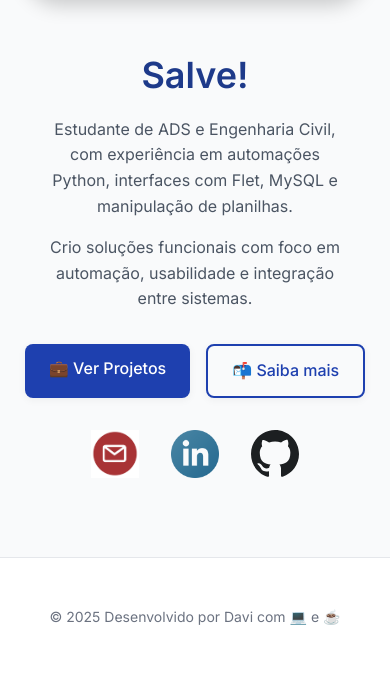
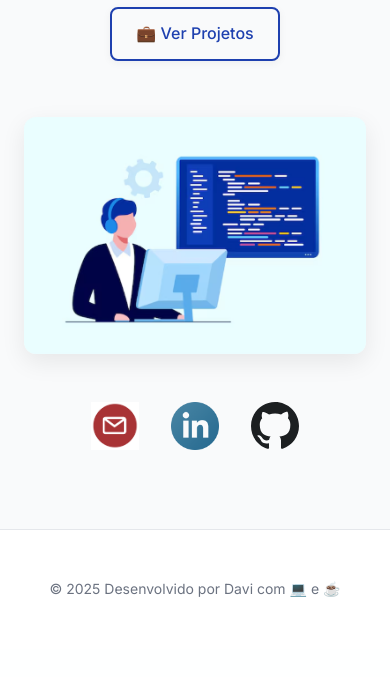
Before and after one commit to DaviiBr/Portifolio-github, a Flask app: page / in a window 390 px wide. Shown: the part 657-1334 px from the top of the page. After the commit the page ends 1254 px from the top, so only its background shows below. Run offline with Flask 3, Linux system fonts and the light colour scheme.

Commit message:
Reconstrução da pagina inicial

```diff
--- a/static/css/style.css
+++ b/static/css/style.css
@@ -220,6 +220,18 @@ a {
   .actions {
     justify-content: center;
   }
+  .estilo-referencia-grid {
+    flex-direction: column;
+    text-align: center;
+  }
+
+  .hero-texto {
+    text-align: center;
+  }
+
+  .contato-home {
+    justify-content: center;
+  }
 }
 
 .contato-icones {
@@ -355,3 +367,80 @@ a {
   padding: 0.5rem 1rem;
   font-size: 0.875rem;
 }
+
+/* Já existente, mas reforçamos o layout */
+.estilo-referencia-grid {
+  display: flex;
+  align-items: center;
+  justify-content: space-between;
+  gap: 2rem;
+  flex-wrap: wrap;
+}
+
+.hero-texto {
+  flex: 1 1 50%;
+  text-align: left;
+}
+
+.hero-imagem {
+  flex: 1 1 40%;
+  display: flex;
+  justify-content: center;
+}
+
+.img-ilustracao {
+  width: 100%;
+  max-width: 360px;
+  height: auto;
+  border-radius: 12px;
+  box-shadow: 0 8px 24px rgba(0, 0, 0, 0.08);
+}
+
+.hero-heading {
+  font-size: 1.5rem;
+  font-weight: 600;
+  color: #111827;
+  margin-bottom: 1.5rem;
+  line-height: 1.4;
+  text-align: center;
+}
+
+.subtitulo-destaque {
+  color: #1e40af;
+  font-weight: 700;
+  font-size: 2rem;
+}
+
+.hero-description {
+  font-size: 1rem;
+  color: #4b5563;
+  margin-bottom: 2rem;
+  line-height: 1.6;
+  max-width: 540px;
+}
+
+/* Reutiliza os ícones de contato, apenas centraliza melhor */
+.contato-home.centralizada {
+  justify-content: center;
+  margin-top: 3rem;
+}
+
+/* Responsivo */
+@media (max-width: 768px) {
+  .estilo-referencia-grid {
+    flex-direction: column;
+    text-align: center;
+  }
+
+  .hero-texto {
+    text-align: center;
+  }
+
+  .hero-description {
+    margin: 0 auto 2rem;
+  }
+
+  .hero-imagem {
+    margin-top: 1.5rem;
+  }
+}
--- a/templates/index.html
+++ b/templates/index.html
@@ -1,26 +1,28 @@
 {% extends 'base.html' %}
 
 {% block content %}
-<section class="hero-section">
-  <div class="hero-grid">
-    <div class="hero-img-container">
-      <img src="{{ url_for('static', filename='img/perfil.png') }}" alt="Foto de Perfil" class="profile-img-large">
+<section class="hero-section estilo-referencia">
+  <div class="hero-grid estilo-referencia-grid">
+    <div class="hero-texto">
+      <h2 class="hero-heading">
+        Olá! Eu sou o Davi, <br>
+        <span class="subtitulo-destaque">Python Developer</span>
+      </h2>
+      <p class="hero-description">
+        Estudante de ADS e Engenharia Civil, com experiência prática em Python, MySQL e interfaces visuais com Flet.
+        Crio soluções funcionais, com foco em produtividade e integração entre sistemas.
+      </p>
+      <div class="actions">
+        <a href="/saibamais" class="btn secundario">📖 Saiba mais</a>
+        <a href="/projetos" class="btn secundario">💼 Ver Projetos</a>
       </div>
-    <div class="hero-content">
-      <h2 class="hero-title">Salve! <span class="destaque"></span></h2>
-      <p class="hero-text">
-        Estudante de ADS e Engenharia Civil, com experiência em automações Python, interfaces com Flet, MySQL e manipulação de planilhas.
-      </p>
-      <p class="hero-text">
-        Crio soluções funcionais com foco em automação, usabilidade e integração entre sistemas.
-      </p>
-
-      <div class="actions">
-        <a href="/projetos" class="btn">💼 Ver Projetos</a>
-        <a href="/saibamais" class="btn secundario">📬 Saiba mais</a>
+    </div>
+    <div class="hero-imagem">
+      <img src="{{ url_for('static', filename='img/perfil.png') }}" alt="Minha Foto" class="img-ilustracao">
+    </div>
   </div>
 
-      <div class="contato-home">
+  <div class="contato-home centralizada">
     <a href="mailto:seuemail@exemplo.com" class="contato-icon" aria-label="Email">
       <img src="{{ url_for('static', filename='img/email.png') }}" alt="E-mail">
     </a>
@@ -31,7 +33,5 @@
       <img src="{{ url_for('static', filename='img/github.svg') }}" alt="GitHub">
     </a>
   </div>
-    </div>
-  </div>
 </section>
 {% endblock %}
--- a/templates/saibamais.html
+++ b/templates/saibamais.html
@@ -35,7 +35,7 @@
         <img src="{{ url_for('static', filename='img/api.svg') }}" class="card-icon" alt="API">
         Desenvolvimento de APIs
       </h3>
-      <p>Conhecimentos acadêmicos em criação de APIs REST com Flask, boas práticas de estruturação backend e integração de sistemas.</p>
+      <p>Conhecimentos em criação de APIs REST com Flask, boas práticas de estruturação backend e integração de sistemas.</p>
     </div>
 
   </div>
```
Also changed, not shown: static/img/perfil.png (added). Lines whose indentation alone changed are shown as unchanged.
